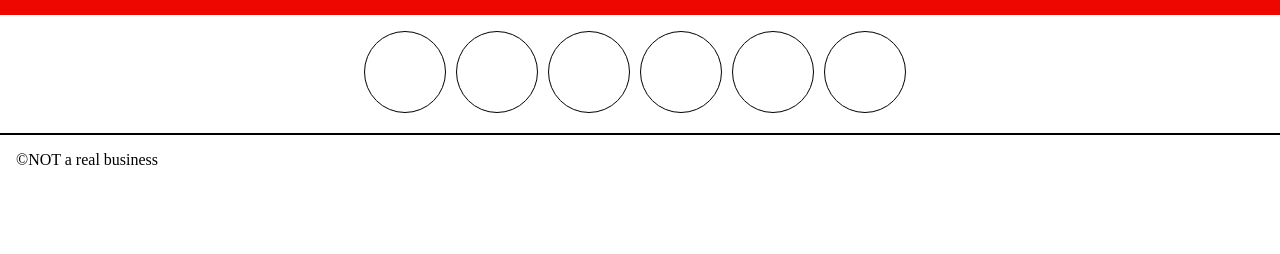
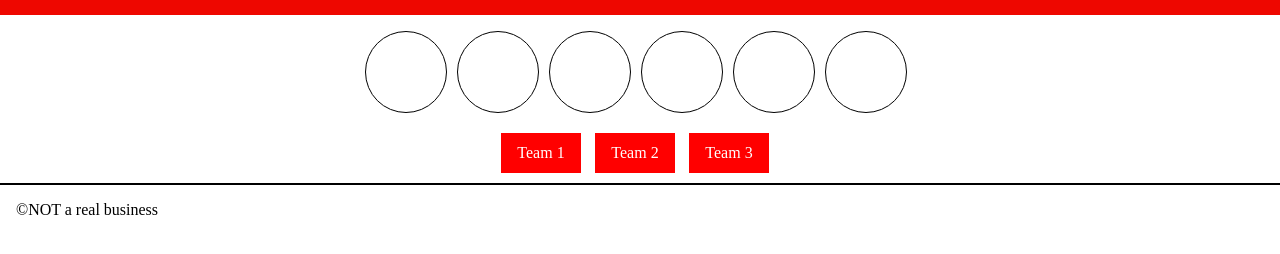
Before and after one commit to DanielGRasmussen/pokemon_teams, a website built with Vite: page src/manage-teams/index.html in a window 1280 px wide. Shown: the part 92-346 px from the top of the page. Built offline with nearby package versions, Linux system fonts and the light colour scheme; files whose address does not match are found by name.

Commit message:
Added multiple team selection with an animation of sorts.

```diff
--- a/src/css/style.css
+++ b/src/css/style.css
@@ -362,7 +362,47 @@ form #submit {
 }
 
 /* Team */
-#team {
+.slider {
+	max-width: 552px;
+	width: 100%;
+	height: fit-content;
+	display: flex;
+	overflow-x: auto;
+	touch-action: none;
+	scroll-snap-type: x mandatory;
+	scroll-behavior: smooth;
+}
+
+.slider::-webkit-scrollbar {
+	scrollbar-width: none;
+	-ms-overflow-style: none;
+	width: 0;
+	height: 0;
+}
+
+.team-selector {
+	text-decoration: none;
+	color: white;
+	display: inline-block;
+	background: red;
+	width: 80px;
+	height: 40px;
+	line-height: 40px;
+	margin-right: 10px;
+	margin-bottom: 10px;
+}
+
+.slide {
+	max-width: 100vw;
+	flex-shrink: 0;
+	height: 100%;
+}
+
+.slider > div {
+	scroll-snap-align: start;
+}
+
+.team {
 	list-style: none;
 	padding: 0;
 	display: flex;
@@ -371,13 +411,13 @@ form #submit {
 	justify-content: center;
 }
 
-#team li {
+.team li {
 	width: fit-content;
 	margin-right: 10px;
 	cursor: pointer;
 }
 
-#team li img {
+.team li img {
 	width: 70px;
 	padding: 5px;
 	border: 1px solid black;
--- a/src/js/manage-teams.js
+++ b/src/js/manage-teams.js
@@ -8,13 +8,13 @@ import { teamTemplate } from "./templates.mjs";
 import { loadDetails } from "./PokemonDetails.mjs";
 
 loadHeaderFooter("manage");
-const currentTeam = "1";
+let currentTeam = "1";
 let currentSlot = -1;
 
 function loadTeam() {
 	const teams = getLocalStorage("teams");
-	const teamImages = teamTemplate(teams[currentTeam]);
-	const team = document.getElementById("team");
+	const teamImages = teamTemplate(teams);
+	const team = document.querySelector(".slide-wrap");
 	// Clear out main. For some reason .empty() and .innerHTML = "" don't work.
 	if (team) {
 		team.remove();
@@ -23,41 +23,28 @@ function loadTeam() {
 	if (details_page) {
 		details_page.innerHTML = "";
 	}
-	// Reset currentSlot to default
+	// Reset defaults
+	currentTeam = "1";
 	currentSlot = -1;
 	renderWithTemplate(teamImages, document.querySelector("main"));
 	teamDetails();
+
+	// Get the selectors
+	const teamSelectors = document.getElementsByClassName("team-selector");
+	// Add a listener to each button
+	for (let i = 0; i < teamSelectors.length; i++) {
+		teamSelectors[i].addEventListener("click", () => {
+			currentTeam = (i + 1).toString();
+		});
 	}
-
-function listHighlights() {
-	// Add an event listener to moves
-	document.getElementById("moves").addEventListener("click", (event) => {
-		// Check if user clicked on li
-		if (!event.target || event.target.nodeName !== "LI") {
-			return;
-		}
-		const teams = getLocalStorage("teams");
-		const pokemon = teams[currentTeam][currentSlot];
-
-		const text = event.target.textContent.toLowerCase();
-		const index = pokemon.moves.indexOf(text);
-		// Check # of selected from localstorage, if 4, cancel
-		if (index !== -1) {
-			// Unhighlight the clicked `li` element
-			event.target.classList.remove("selected");
-			pokemon.moves.splice(index, 1);
-		} else if (pokemon.moves.length < 4) {
-			// Highlight the clicked `li` element
-			event.target.classList.add("selected");
-			pokemon.moves.push(text);
-		}
-		setLocalStorage("teams", teams);
-	});
 }
 
 function teamDetails() {
+	// Get all teams
+	const teamLists = document.getElementsByClassName("team");
 	// Renders pokemon details on click of the images
-	document.getElementById("team").addEventListener("click", async (event) => {
+	for (const teamList of teamLists) {
+		teamList.addEventListener("click", async (event) => {
 			if (event.target.tagName !== "IMG") {
 				return;
 			}
@@ -98,5 +85,32 @@ function teamDetails() {
 			listHighlights();
 		});
 	}
+}
+
+function listHighlights() {
+	// Add an event listener to moves
+	document.getElementById("moves").addEventListener("click", (event) => {
+		// Check if user clicked on li
+		if (!event.target || event.target.nodeName !== "LI") {
+			return;
+		}
+		const teams = getLocalStorage("teams");
+		const pokemon = teams[currentTeam][currentSlot];
+
+		const text = event.target.textContent.toLowerCase();
+		const index = pokemon.moves.indexOf(text);
+		// Check # of selected from localstorage, if 4, cancel
+		if (index !== -1) {
+			// Unhighlight the clicked `li` element
+			event.target.classList.remove("selected");
+			pokemon.moves.splice(index, 1);
+		} else if (pokemon.moves.length < 4) {
+			// Highlight the clicked `li` element
+			event.target.classList.add("selected");
+			pokemon.moves.push(text);
+		}
+		setLocalStorage("teams", teams);
+	});
+}
 
 loadTeam();
--- a/src/js/templates.mjs
+++ b/src/js/templates.mjs
@@ -126,9 +126,13 @@ export function pokemonDetailTemplate(pokemon, data, chain, highlights, highligh
             </section>`;
 }
 
-export function teamTemplate(team) {
-	let template = "<ul id='team'>"
-	let pokemon;
+export function teamTemplate(teams) {
+	let template = `<div class="slide-wrap">
+						<div class='slider'>"`;
+	let pokemon, team;
+	for (let i of Object.keys(teams)) {
+		team = teams[i];
+		template += `<div class="slide" id="slide-${i}"><ul class="team">`;
 		for (let i = 0; i < team.length; i++) {
 			pokemon = team[i];
 			if (pokemon) {
@@ -137,6 +141,13 @@ export function teamTemplate(team) {
 				template += "<li><img src='/images/white.png' alt='Empty picture' </li>"
 			}
 		}
-	template += "</ul>";
+		template += "</ul></div>";
+	}
+
+	template += `</div>
+				<a href="#slide-1" class="team-selector">Team 1</a>
+				<a href="#slide-2" class="team-selector">Team 2</a>
+				<a href="#slide-3" class="team-selector">Team 3</a>
+			</div>`;
 	return template
 }
--- a/src/manage-teams/index.html
+++ b/src/manage-teams/index.html
@@ -23,7 +23,6 @@
 		/>
 		<link rel="manifest" href="/favicon/site.webmanifest" />
 		<link rel="stylesheet" href="../css/style.css" />
-		<script src="../js/manage-teams.js" type="module"></script>
 	</head>
 
 	<body>
@@ -32,5 +31,6 @@
 			<div id="detail-page"></div>
 		</main>
 		<footer id="main-footer"></footer>
+		<script src="../js/manage-teams.js" type="module" defer></script>
 	</body>
 </html>
```
Lines whose indentation alone changed are shown as unchanged.
